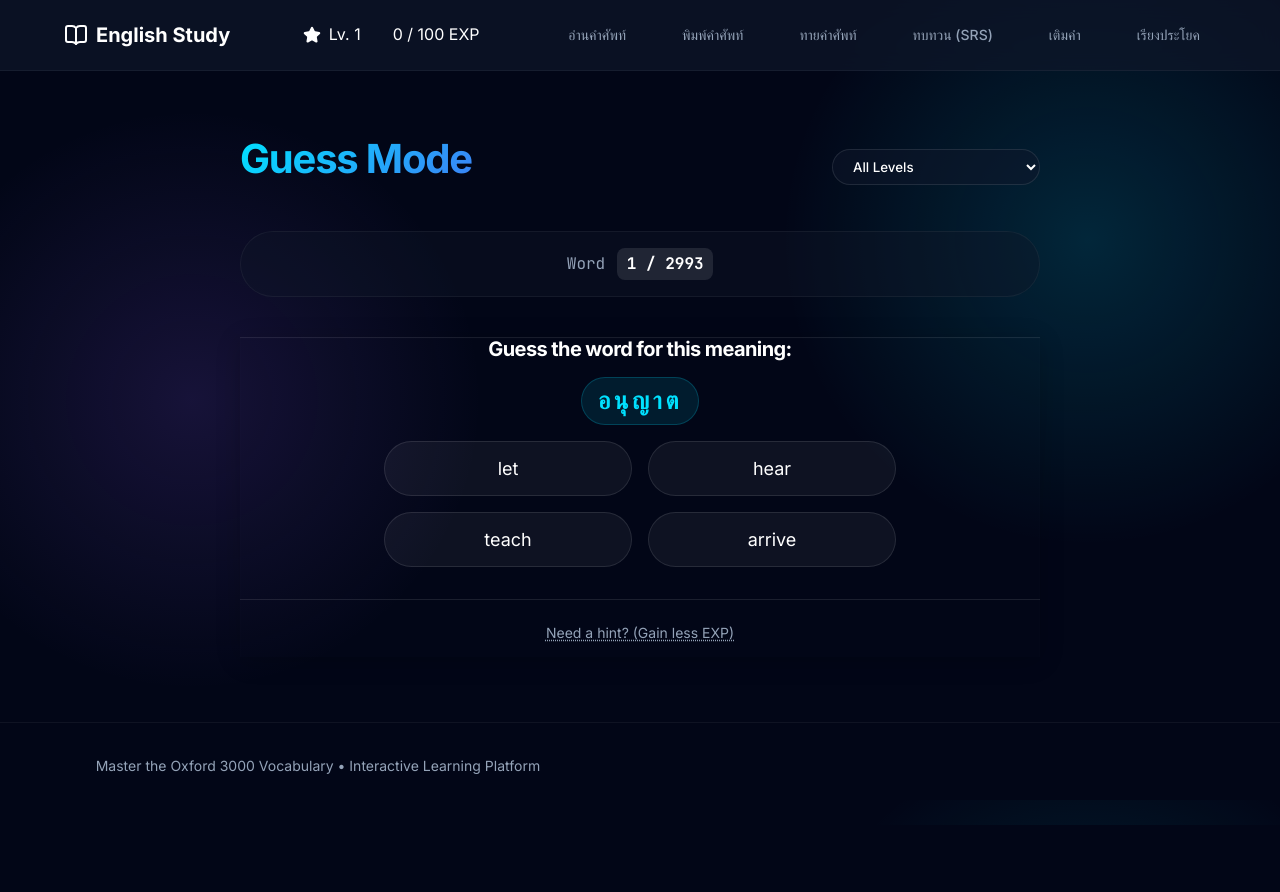
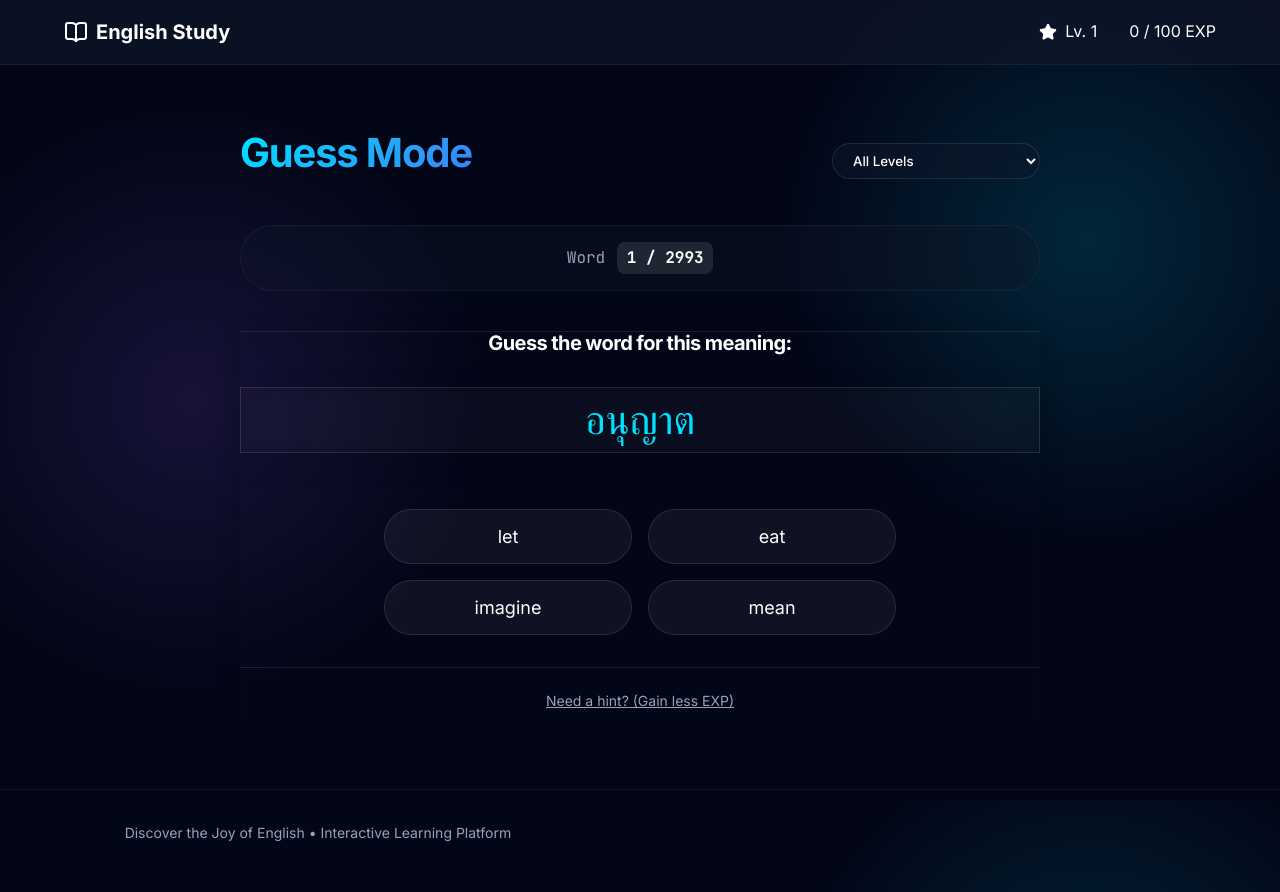
Before and after one commit to peak822/EnglishWeb, a React (Vite) app: page /guess in a window 1280 px wide. Before the commit the page ends 825 px from the top, so only its background shows below. Built offline with nearby package versions, Linux system fonts and the light colour scheme.

Commit message:
Fix UI glitches, margin layout, and styling issues in GuessMode and App.jsx

```diff
--- a/src/App.jsx
+++ b/src/App.jsx
@@ -65,15 +65,7 @@ function App() {
                 </div>
               )}
             </div>
-
-            <div className="nav-links">
-              <Link to="/read" className="nav-link">อ่านคำศัพท์</Link>
-              <Link to="/typing" className="nav-link">พิมพ์คำศัพท์</Link>
-              <Link to="/guess" className="nav-link">ทายคำศัพท์</Link>
-              <Link to="/srs" className="nav-link">ทบทวน (SRS)</Link>
-              <Link to="/context" className="nav-link">เติมคำ</Link>
-              <Link to="/syntax" className="nav-link">เรียงประโยค</Link>
-            </div>
+            {/* Removed nav-links as they are accessible from Home */}
           </div>
         </nav>
 
@@ -91,7 +83,7 @@ function App() {
         </main>
 
         <footer className="footer">
-          <p>Master the Oxford 3000 Vocabulary • Interactive Learning Platform</p>
+          <p>Discover the Joy of English • Interactive Learning Platform</p>
         </footer>
       </div>
     </Router>
--- a/src/pages/GuessMode.jsx
+++ b/src/pages/GuessMode.jsx
@@ -65,9 +65,18 @@ const GuessMode = () => {
     pool.forEach(w => uniquePoolMap.set(w.word, w));
     const uniquePool = Array.from(uniquePoolMap.values());
 
-    pool = uniquePool.sort(() => 0.5 - Math.random()).slice(0, 3);
+    const shuffleArray = (array) => {
+      const newArray = [...array];
+      for (let i = newArray.length - 1; i > 0; i--) {
+        const j = Math.floor(Math.random() * (i + 1));
+        [newArray[i], newArray[j]] = [newArray[j], newArray[i]];
+      }
+      return newArray;
+    };
 
-    const newOptions = [...pool.map(w => w.word), correctWord.word].sort(() => 0.5 - Math.random());
+    pool = shuffleArray(uniquePool).slice(0, 3);
+
+    const newOptions = shuffleArray([...pool.map(w => w.word), correctWord.word]);
     setOptions(newOptions);
   };
 
@@ -144,9 +153,18 @@ const GuessMode = () => {
                 </div>
               ) : (
                 <>
-                  <h3 className="text-xl mb-6 text-[var(--color-neutral)] font-medium">Guess the word for this meaning:</h3>
-                  <div className="word-type text-2xl mb-12 text-[var(--color-accent)]">
-                    {currentWord.meaning}
+                  <h3 className="text-xl mb-8 text-[var(--color-neutral)] font-medium">Guess the word for this meaning:</h3>
+                  <div className="flex justify-center w-full px-4" style={{ marginBottom: '3.5rem' }}>
+                    <div className="font-bold px-8 py-4 md:px-16 md:py-6 rounded-full w-full max-w-2xl flex items-center justify-center"
+                         style={{
+                           fontSize: 'clamp(1.5rem, 5vw, 2.5rem)',
+                           color: 'var(--color-primary)',
+                           background: 'rgba(255, 255, 255, 0.03)',
+                           border: '1px solid rgba(255, 255, 255, 0.1)',
+                           boxShadow: 'inset 0 0 20px rgba(0,0,0,0.2), 0 8px 32px rgba(0, 0, 0, 0.1)'
+                         }}>
+                      {currentWord.meaning}
+                    </div>
                   </div>
 
                   <div className={`options-grid w-full ${status === 'incorrect' ? 'shake' : ''}`}>
@@ -181,7 +199,7 @@ const GuessMode = () => {
                         type="button"
                         onClick={() => setHintLevel(prev => prev + 1)}
                         className="text-btn"
-                        style={{ marginBottom: '1rem' }}
+                        style={{ marginBottom: '1rem', color: 'var(--color-neutral)', textDecoration: 'underline' }}
                       >
                         Need a hint? (Gain less EXP)
                       </button>
@@ -191,7 +209,7 @@ const GuessMode = () => {
                       <div style={{ marginTop: '1rem', padding: '1rem 1.5rem', background: 'rgba(255,255,255,0.05)', borderRadius: 'var(--radius-lg)', border: '1px solid rgba(255,255,255,0.1)', display: 'inline-block', animation: 'fadeUp 0.3s ease-out forwards', color: 'var(--color-neutral)', fontSize: '0.875rem', textAlign: 'center' }}>
                         {hintLevel >= 1 && (
                           <p style={{ marginBottom: '0.25rem' }}>
-                            First letter: <span style={{ fontFamily: 'var(--font-family-mono)', color: 'var(--color-secondary)', letterSpacing: '0.1em', marginLeft: '0.25rem' }}>{currentWord.word.charAt(0).toUpperCase()} _ _ _</span>
+                            First letter: <span style={{ fontFamily: 'var(--font-family-mono)', color: 'var(--color-secondary)', letterSpacing: '0.1em', marginLeft: '0.25rem' }}>{currentWord.word.charAt(0).toUpperCase()} {'_ '.repeat(Math.max(1, currentWord.word.length - 1))}</span>
                           </p>
                         )}
                         {hintLevel >= 2 && (
```
